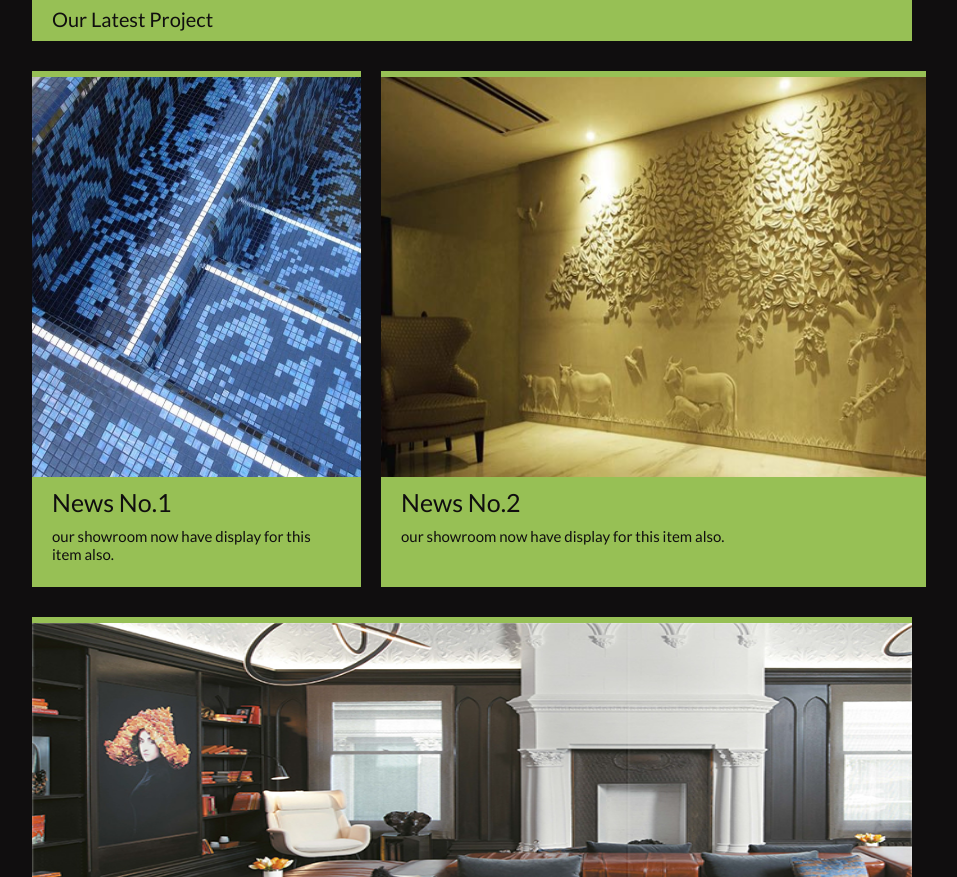
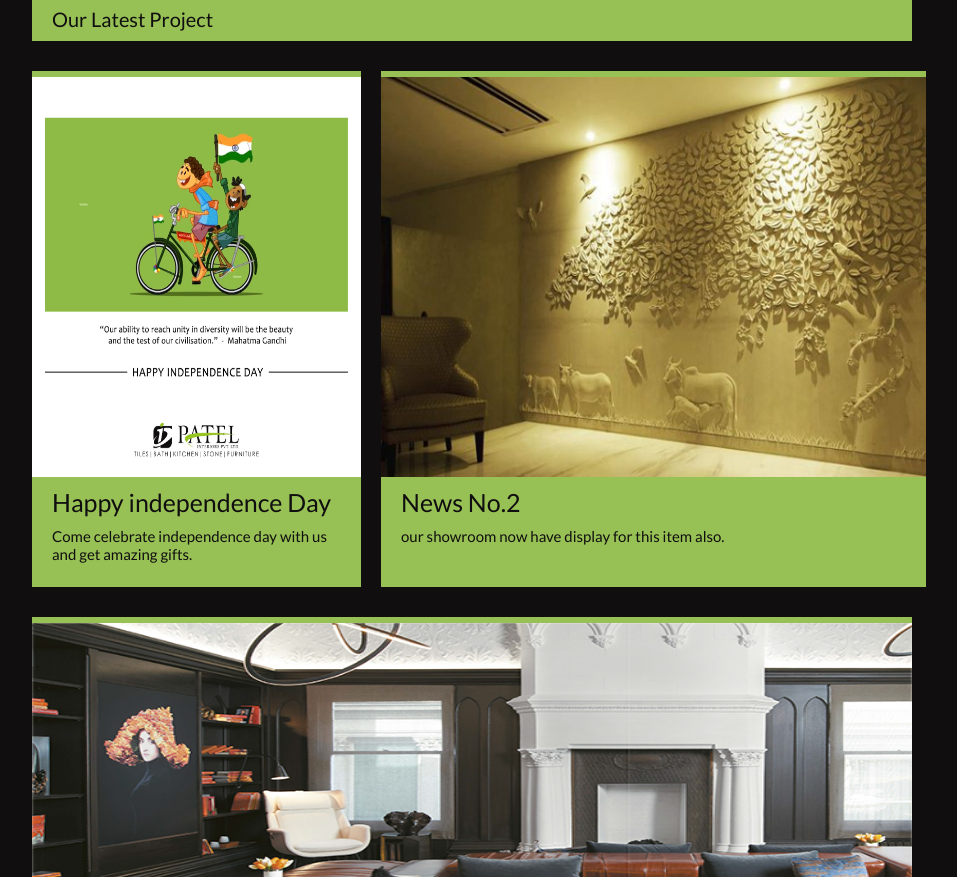
Before and after one commit to nisarg14/nisarg14.github.io, a plain HTML site: page index.html in a window 1280 px wide. Shown: the part 1857-2734 px from the top of the page, without its empty margins (168-1125 px from the left). Drawn offline with Linux system fonts and the light colour scheme.

Commit message:
news update

```diff
--- a/index.html
+++ b/index.html
@@ -104,10 +104,10 @@
             <div class="news-1">
                 <div class="container">
                     <div class="news-div">
-                        <img src="media/news-1.png" alt="">
+                        <img src="media/independence.jpeg" alt="">
                         <div class="news-text">
-                            <h5>News No.1 </h5>
-                            <p>our showroom now have display for this item also.</p>
+                            <h5>Happy independence Day </h5>
+                            <p>Come celebrate independence day with us and get amazing gifts.</p>
                         </div>
                     </div>
                     <div class="overlay">
```
Also changed, not shown: media/independence.jpeg (added).
